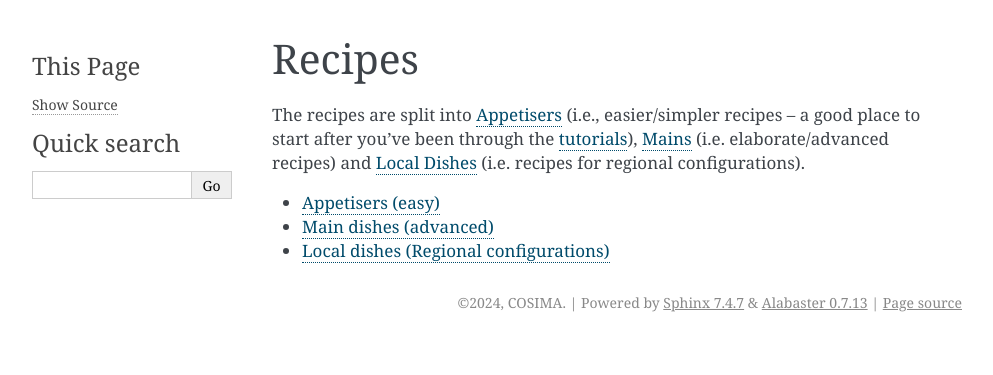
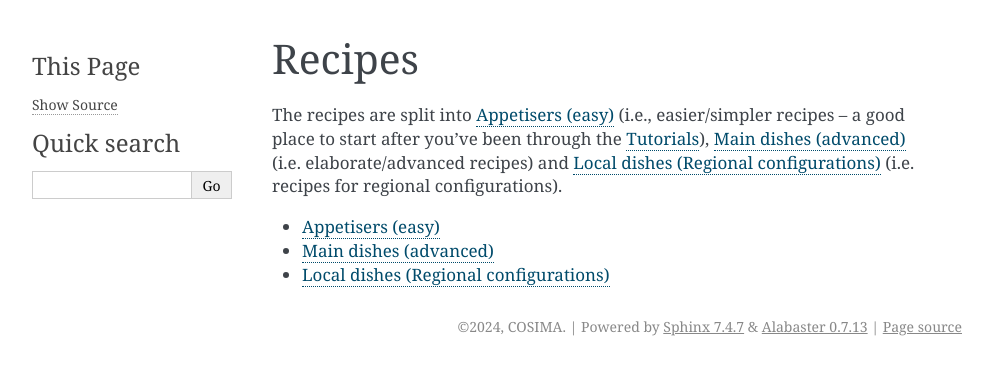
Before and after one commit to COSIMA/cosima-recipes, a Sphinx documentation site: the page built from docs/recipes/index.rst, in a window 1280 px wide. Shown: the top 375 px of the page, without its empty margins (148-1141 px from the left). Built offline with Sphinx 7.4.7, drawn with Linux system fonts in a browser that asks for light colours; part of the change alters nothing that is shown.

Commit message:
Use doc role for links

```diff
--- a/docs/recipes/index.rst
+++ b/docs/recipes/index.rst
@@ -1,14 +1,9 @@
 Recipes
 =======
 
-The recipes are split into Appetisers_ (i.e., easier/simpler recipes -- a good place
-to start after you've been through the tutorials_), Mains_ (i.e. elaborate/advanced recipes)
-and `Local Dishes`_ (i.e. recipes for regional configurations).
-
-.. _tutorials: ../tutorials
-.. _Appetisers: appetisers
-.. _Mains: mains
-.. _Local Dishes: local-dishes
+The recipes are split into :doc:`appetisers` (i.e., easier/simpler recipes -- a good place
+to start after you've been through the :doc:`../tutorials`), :doc:`mains` (i.e. elaborate/advanced recipes)
+and :doc:`local-dishes` (i.e. recipes for regional configurations).
 
 .. toctree::
    :maxdepth: 1
```
